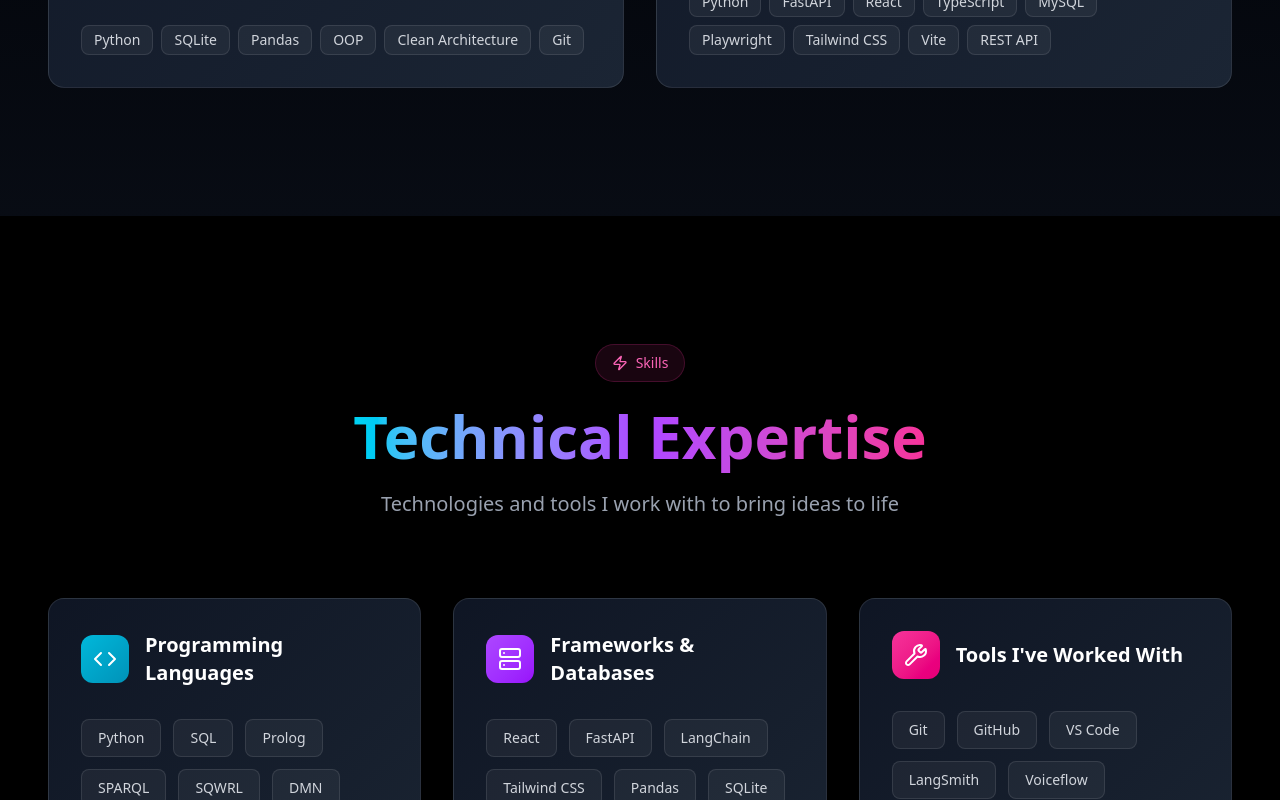
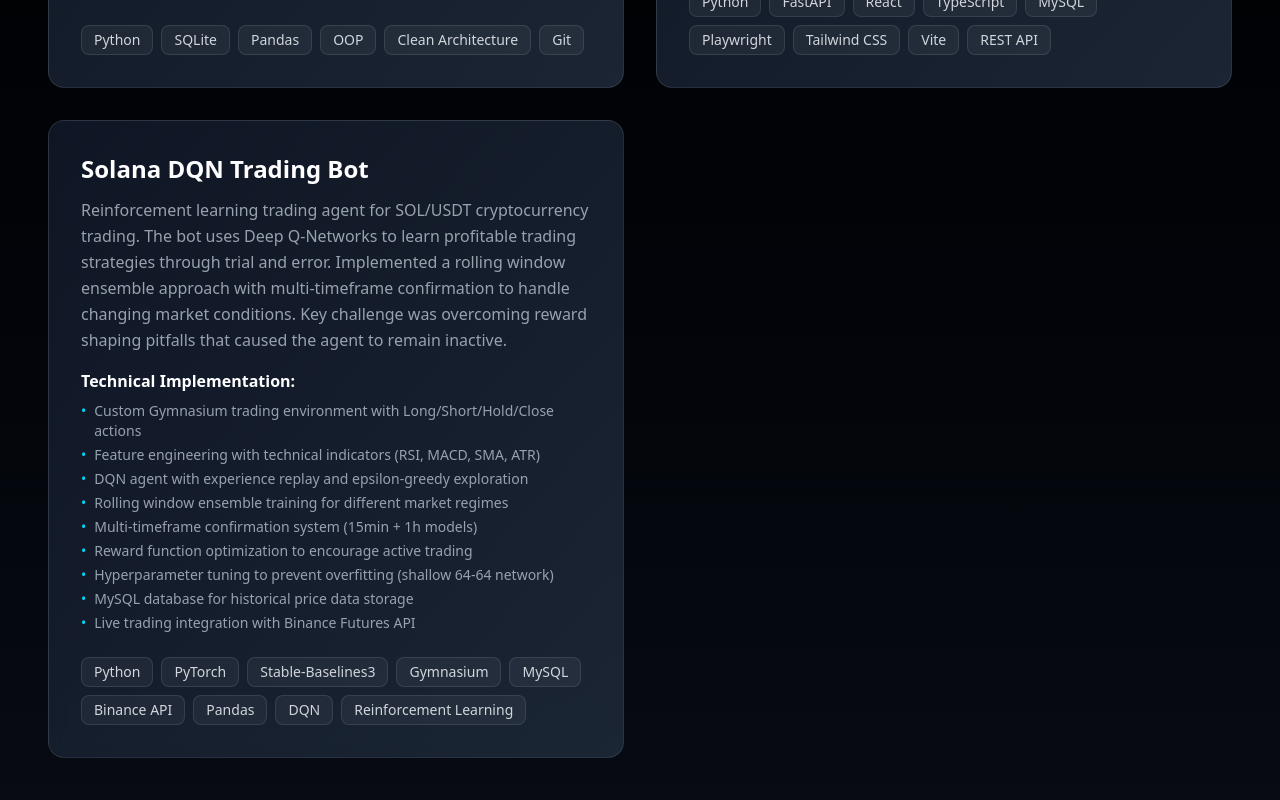
Before and after one commit to GianlucaMarin/portfolio-website, a React (Vite) app: page / in a window 1280 px wide. Shown: the part 3760-4560 px from the top of the page. Built offline with nearby package versions, Linux system fonts and the light colour scheme.

Commit message:
Add Solana DQN Trading Bot project

```diff
--- a/src/components/Projects.jsx
+++ b/src/components/Projects.jsx
@@ -14,7 +14,7 @@ const Projects = () => {
         'Model explainability with ICE curves',
         'Performance evaluation and validation'
       ],
-      tech: ['Python', 'pandas', 'scikit-learn', 'Data Preprocessing', 'Feature Engineering', 'Classification Models', 'Model Explainability'],
+      tech: ['Tableau Prep', 'Orange', 'Data Preprocessing', 'Feature Engineering', 'Classification Models', 'Model Explainability'],
       gradient: 'from-cyan-500 to-cyan-600',
       // icon: BrainCircuit,
       // iconColor: 'text-cyan-400',
@@ -70,6 +70,23 @@ const Projects = () => {
       ],
       tech: ['Python', 'FastAPI', 'React', 'TypeScript', 'MySQL', 'Playwright', 'Tailwind CSS', 'Vite', 'REST API'],
       gradient: 'from-orange-500 to-orange-600',
+    },
+    {
+      title: 'Solana DQN Trading Bot',
+      description: 'Reinforcement learning trading agent for SOL/USDT cryptocurrency trading. The bot uses Deep Q-Networks to learn profitable trading strategies through trial and error. Implemented a rolling window ensemble approach with multi-timeframe confirmation to handle changing market conditions. Key challenge was overcoming reward shaping pitfalls that caused the agent to remain inactive.',
+      implementation: [
+        'Custom Gymnasium trading environment with Long/Short/Hold/Close actions',
+        'Feature engineering with technical indicators (RSI, MACD, SMA, ATR)',
+        'DQN agent with experience replay and epsilon-greedy exploration',
+        'Rolling window ensemble training for different market regimes',
+        'Multi-timeframe confirmation system (15min + 1h models)',
+        'Reward function optimization to encourage active trading',
+        'Hyperparameter tuning to prevent overfitting (shallow 64-64 network)',
+        'MySQL database for historical price data storage',
+        'Live trading integration with Binance Futures API'
+      ],
+      tech: ['Python', 'PyTorch', 'Stable-Baselines3', 'Gymnasium', 'MySQL', 'Binance API', 'Pandas', 'DQN', 'Reinforcement Learning'],
+      gradient: 'from-green-500 to-green-600',
     },
   ];
 
```
